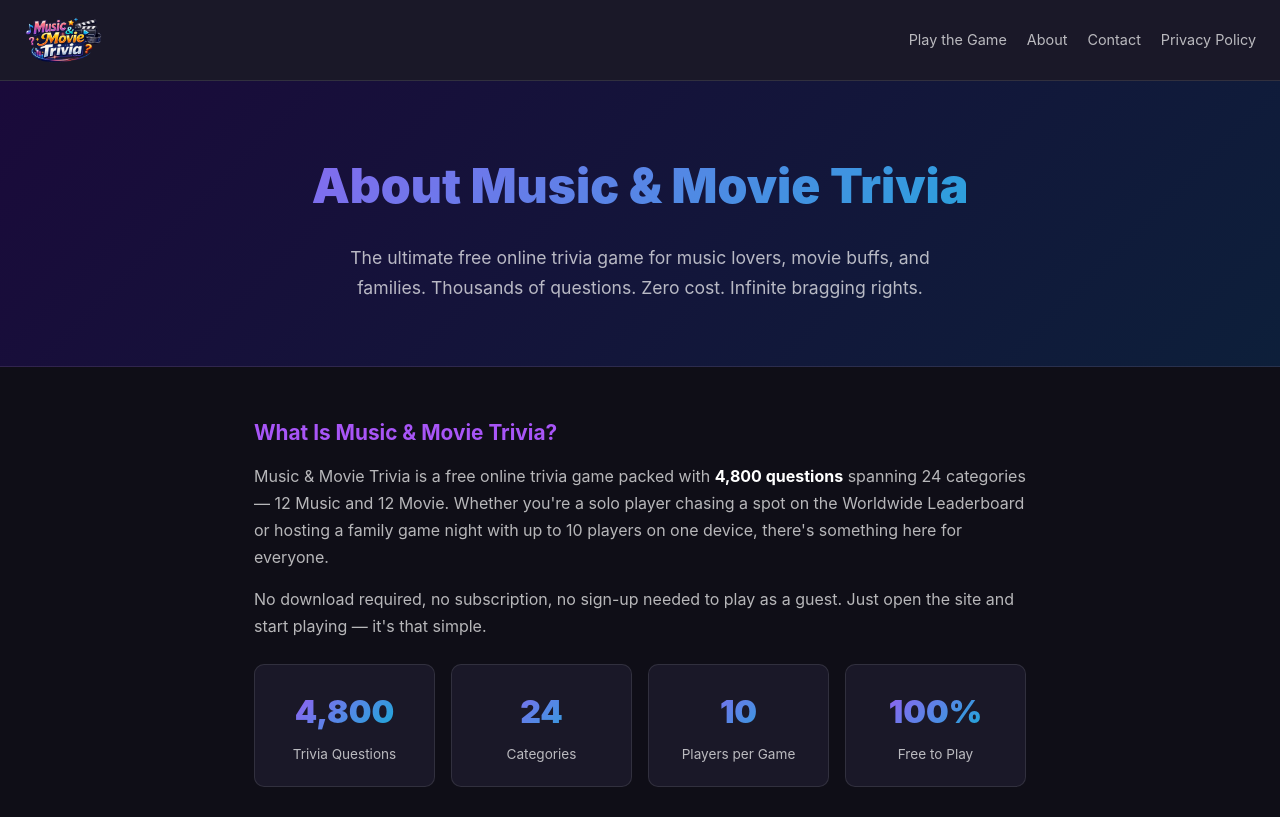
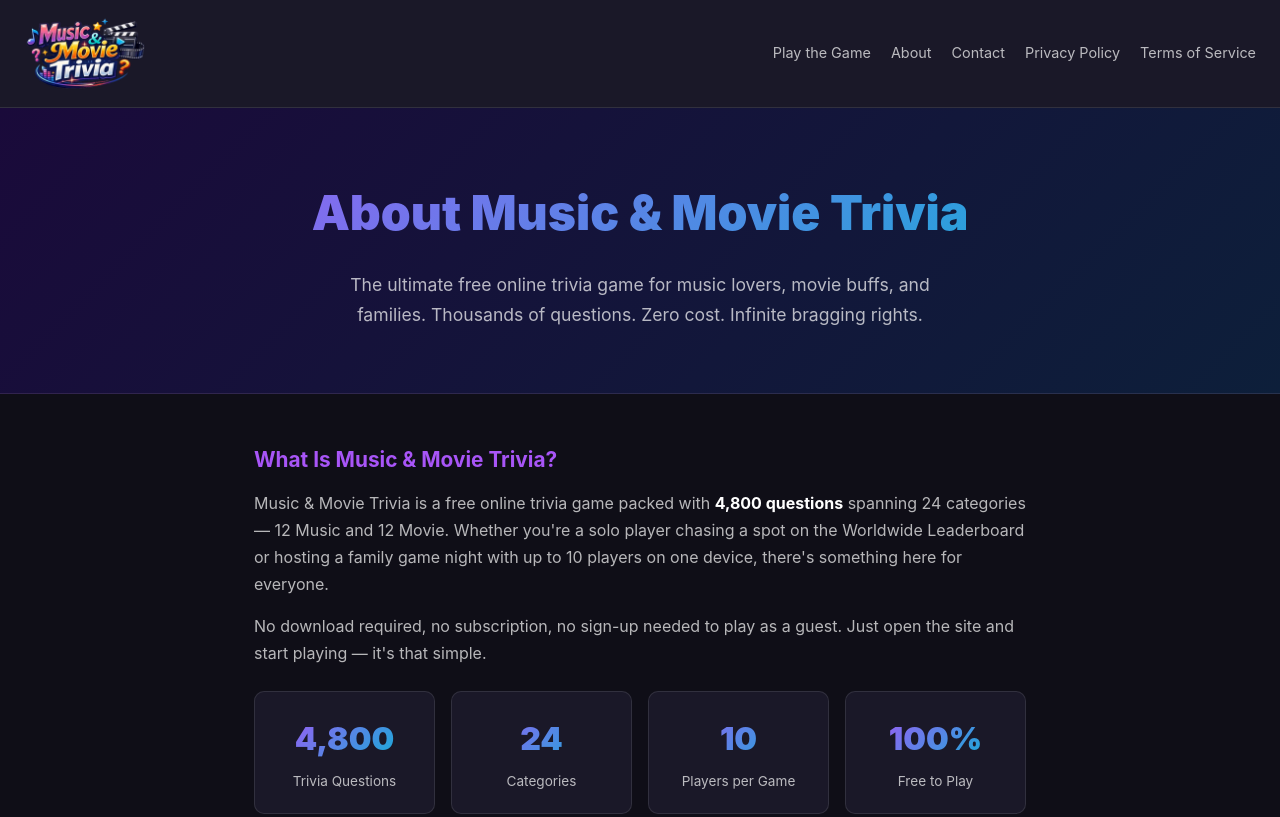
Before and after one commit to HDMultiMedia/MusicMovieTrivia.com, a website: page about.html in a window 1280 px wide. Shown: the top 817 px of the page. Drawn offline with Linux system fonts and the light colour scheme.

Commit message:
Match nav logo size and add Terms link to all page footers

```diff
--- a/about.html
+++ b/about.html
@@ -22,7 +22,7 @@ a:hover{text-decoration:underline}
 
 header{background:var(--bg2);border-bottom:1px solid var(--border);padding:16px 24px;display:flex;align-items:center;justify-content:space-between;flex-wrap:wrap;gap:12px}
 .nav-brand{display:flex;align-items:center;text-decoration:none}
-.nav-brand img{height:48px;width:auto}
+.nav-brand img{height:75px;width:auto}
 nav{display:flex;gap:20px;flex-wrap:wrap}
 nav a{color:var(--muted);font-size:0.9rem;transition:color .2s}
 nav a:hover{color:var(--white);text-decoration:none}
@@ -75,6 +75,7 @@ footer{background:var(--bg2);border-top:1px solid var(--border);padding:28px 24p
     <a href="about.html">About</a>
     <a href="contact.html">Contact</a>
     <a href="privacy.html">Privacy Policy</a>
+    <a href="terms.html">Terms of Service</a>
   </nav>
 </header>
 
@@ -171,6 +172,7 @@ footer{background:var(--bg2);border-top:1px solid var(--border);padding:28px 24p
     <a href="about.html">About</a>
     <a href="contact.html">Contact</a>
     <a href="privacy.html">Privacy Policy</a>
+    <a href="terms.html">Terms of Service</a>
   </div>
   <p class="footer-copy">Copyright &copy; 2026 Music &amp; Movie Trivia | MusicMovieTRIVIA.com | All rights reserved<br>
   A <a href="https://delraymultimedia.com" target="_blank" rel="noopener" style="color:rgba(255,255,255,0.35)">Del Ray MultiMedia</a> production &mdash; Delray Beach, Florida</p>
```
Also changed, not shown: contact.html (+3 -1 lines), privacy.html (+3 -1 lines), terms.html (+1 -1 lines).
